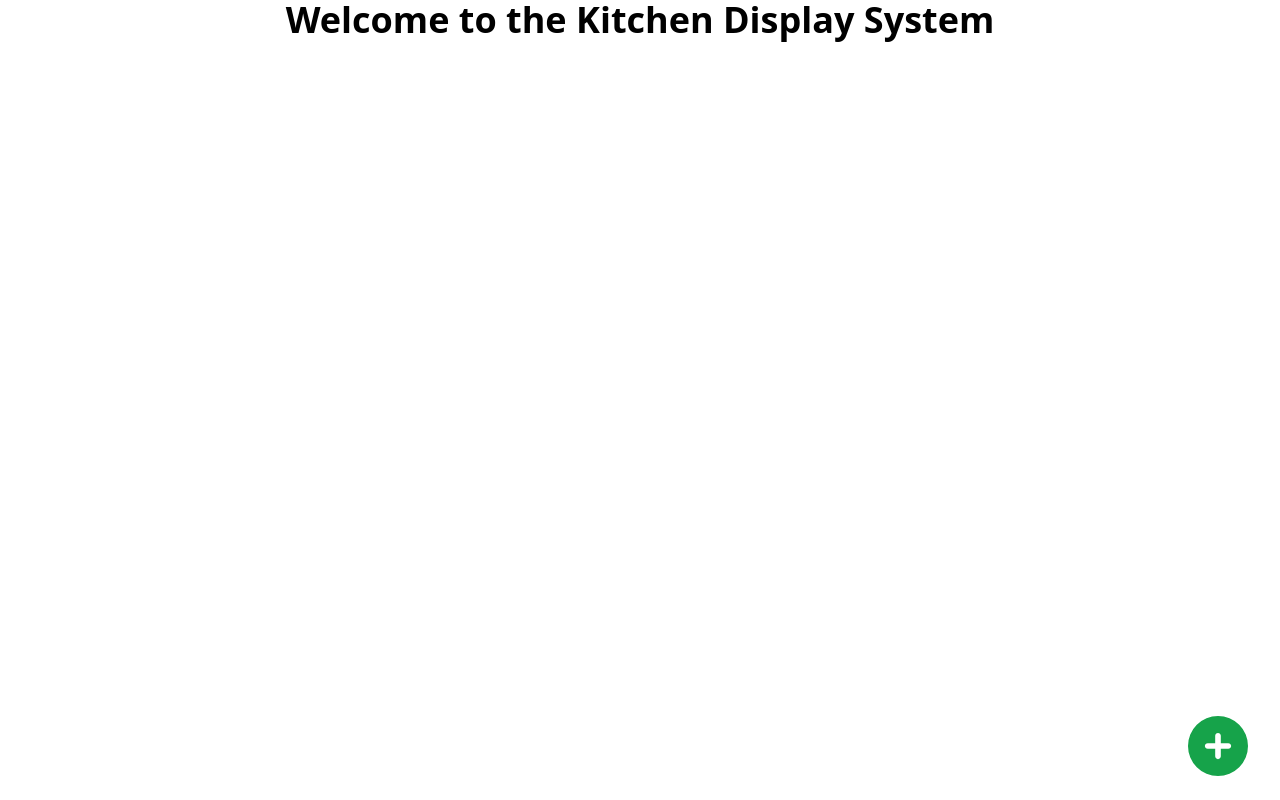
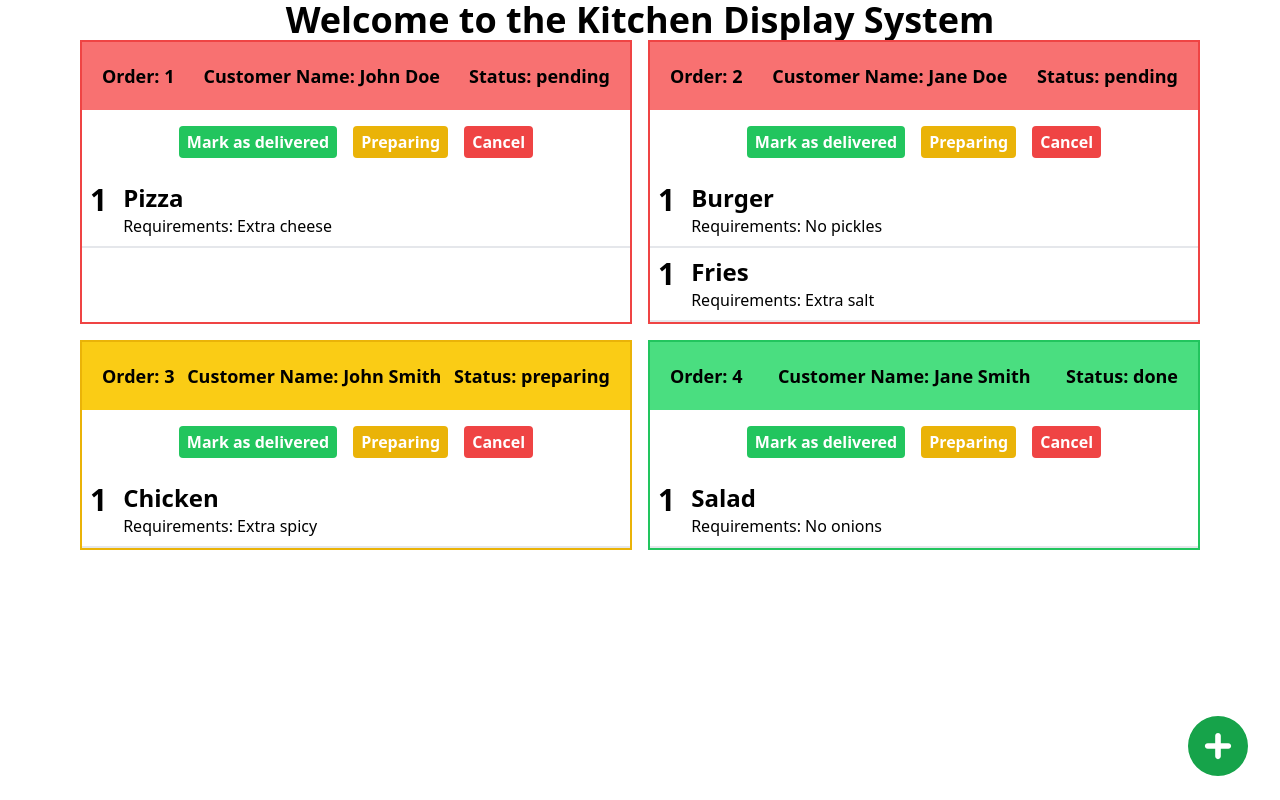
Before and after one commit to Fabrizzio20k/Kitchen-Display-System, a Next.js app: page / in a window 1280 px wide. Built offline with nearby package versions, Linux system fonts and the light colour scheme.

Commit message:
Add extra functions for order

```diff
--- a/src/app/create_order/page.tsx
+++ b/src/app/create_order/page.tsx
@@ -33,6 +33,9 @@ export default function CreateOrder() {
         };
 
         console.log(newOrder);
+
+        form.reset();
+        dispatch(clearList());
     }
 
     const handleFoodSubmit = (e: React.FormEvent<HTMLFormElement>) => {
--- a/src/app/page.tsx
+++ b/src/app/page.tsx
@@ -7,7 +7,19 @@ import { useRouter } from "next/navigation";
 
 
 
-const orderList: Order[] = [];
+const orderList: Order[] = [
+  { id: "1", customerName: "John Doe", status: "pending", foods: [{ id: "1", name: "Pizza", quantity: 1, requirements: "Extra cheese" }] },
+  {
+    id: "2", customerName: "Jane Doe", status: "pending", foods: [{ id: "2", name: "Burger", quantity: 1, requirements: "No pickles" },
+    { id: "3", name: "Fries", quantity: 1, requirements: "Extra salt" }]
+  },
+  { id: "3", customerName: "John Smith", status: "preparing", foods: [{ id: "4", name: "Chicken", quantity: 1, requirements: "Extra spicy" }] },
+  {
+    id: "4", customerName: "Jane Smith", status: "done", foods: [{ id: "5", name: "Salad", quantity: 1, requirements: "No onions" },
+    ]
+  },
+
+];
 
 
 export default function Home() {
--- a/src/components/FoodComponent.tsx
+++ b/src/components/FoodComponent.tsx
@@ -1,39 +1,19 @@
 import { Food } from "@/types/food";
 import { useState } from "react";
 
-interface FoodComponentProps {
-    food: Food;
-}
 
-export default function FoodComponent({ food }: FoodComponentProps) {
-    const [foodState, setFoodState] = useState<Food>(food);
 
-    const handleChangeStatus = (status: 'done' | 'preparing' | 'pending') => {
-        setFoodState({ ...foodState, status });
-    };
-
+export default function FoodComponent({ food }: { food: Food }) {
     return (
         <div className="flex flex-col hover:bg-slate-400 border-b-2 py-2">
             <div className="flex flex-row w-full">
                 <h2 className="w-fit font-bold text-3xl px-2">
-                    {foodState.quantity}
+                    {food.quantity}
                 </h2>
                 <div className="flex flex-col w-full px-2">
-                    <h2 className="text-2xl font-bold">{foodState.name}</h2>
-                    <p>Requirements: {foodState.requirements}</p>
-                    <div className="flex flex-row justify-start space-x-4 mt-2">
-                        <button className="bg-green-500 hover:bg-green-700 text-white font-bold py-1 px-2 rounded" onClick={() => handleChangeStatus('done')}>
-                            Done
-                        </button>
-                        <button className="bg-red-500 hover:bg-red-700 text-white font-bold py-1 px-2 rounded" onClick={() => handleChangeStatus('pending')}>
-                            Cancel
-                        </button>
-                        <button className="bg-yellow-500 hover:bg-yellow-700 text-white font-bold py-1 px-2 rounded" onClick={() => handleChangeStatus('preparing')}>
-                            Prepare
-                        </button>
-                    </div>
+                    <h2 className="text-2xl font-bold">{food.name}</h2>
+                    <p>Requirements: {food.requirements}</p>
                 </div>
-                <h3 className="w-fit px-2"> {foodState.status} </h3>
             </div>
         </div>
     );
--- a/src/components/OrderComponent.tsx
+++ b/src/components/OrderComponent.tsx
@@ -37,22 +37,38 @@ export default function OrderComponent({ order }: { order: Order }) {
         }
     }
 
+    const handleCurrentState = (status: string) => {
+        switch (status) {
+            case "done":
+                order.status = "done";
+                console.log(order);
+            case "preparing":
+                order.status = "preparing";
+                console.log(order);
+            case "pending":
+                order.status = "pending";
+                console.log(order);
+            default:
+                return '';
+        }
+    }
+
     return (
         <div className={`flex flex-col ${getOrderBorderClass(order.status)} border-2`}>
             <div className="flex flex-col">
                 <div className={`flex flex-row justify-between p-5 ${getOrderBackgroundColor(order.status)}`}>
                     <h3 className="text-lg font-semibold">Order: {order.id}</h3>
-                    <h3 className="text-lg font-semibold">Served by: {order.servedBy}</h3>
+                    <h3 className="text-lg font-semibold">Customer Name: {order.customerName}</h3>
                     <h3 className="text-lg font-semibold">Status: {order.status}</h3>
                 </div>
                 <div className="flex flex-row justify-center space-x-4 my-4">
-                    <button className="bg-green-500 hover:bg-green-700 text-white font-bold py-1 px-2 rounded">
+                    <button className="bg-green-500 hover:bg-green-700 text-white font-bold py-1 px-2 rounded" onClick={() => handleCurrentState("done")}>
                         Mark as delivered
                     </button>
-                    <button className="bg-yellow-500 hover:bg-yellow-700 text-white font-bold py-1 px-2 rounded">
+                    <button className="bg-yellow-500 hover:bg-yellow-700 text-white font-bold py-1 px-2 rounded" onClick={() => handleCurrentState("preparing")}>
                         Preparing
                     </button>
-                    <button className="bg-red-500 hover:bg-red-700 text-white font-bold py-1 px-2 rounded">
+                    <button className="bg-red-500 hover:bg-red-700 text-white font-bold py-1 px-2 rounded" onClick={() => handleCurrentState("pending")}>
                         Cancel
                     </button>
                 </div>
```
Also changed, not shown: src/components/CreateOrderComponent.tsx (deleted).
